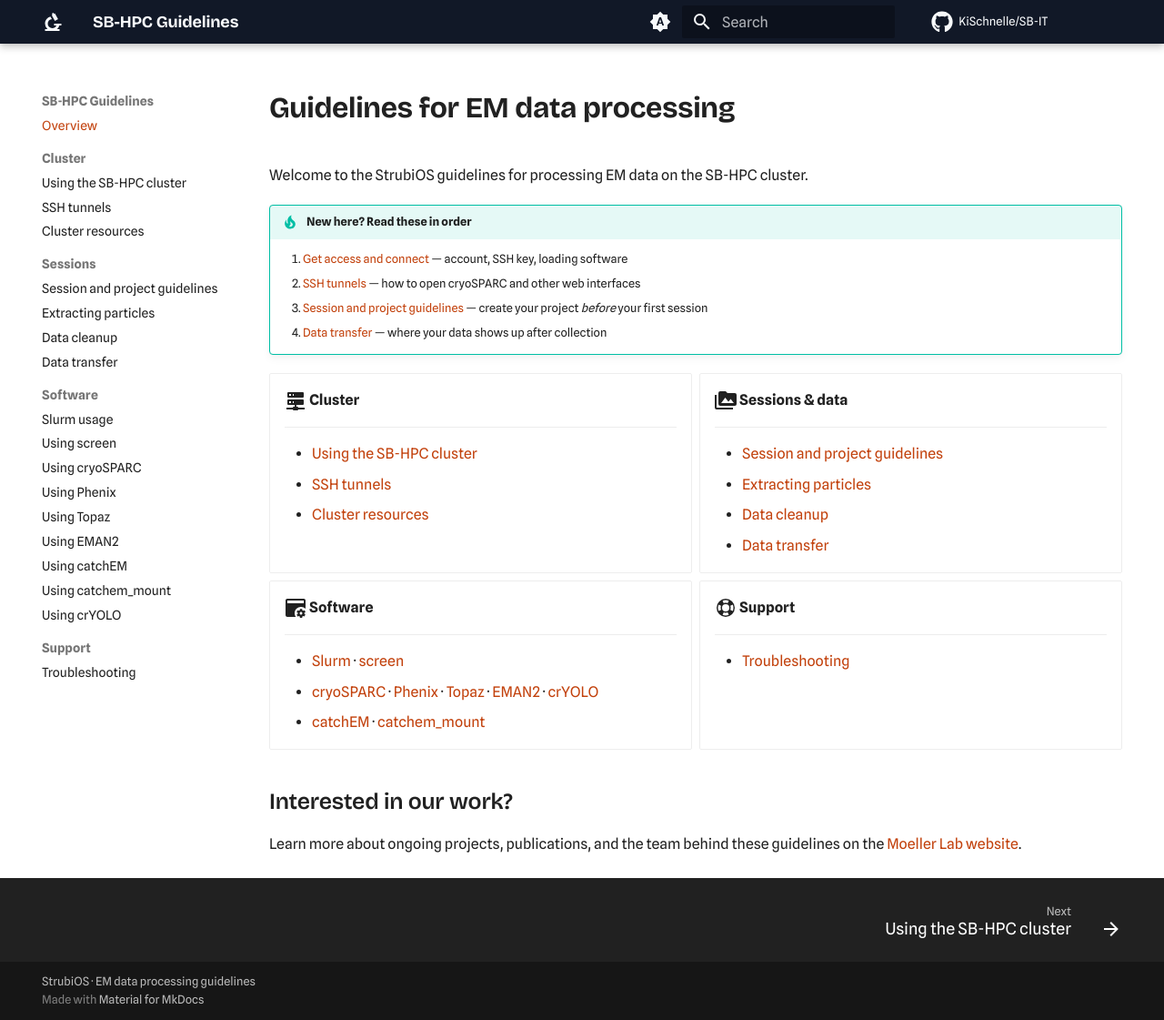
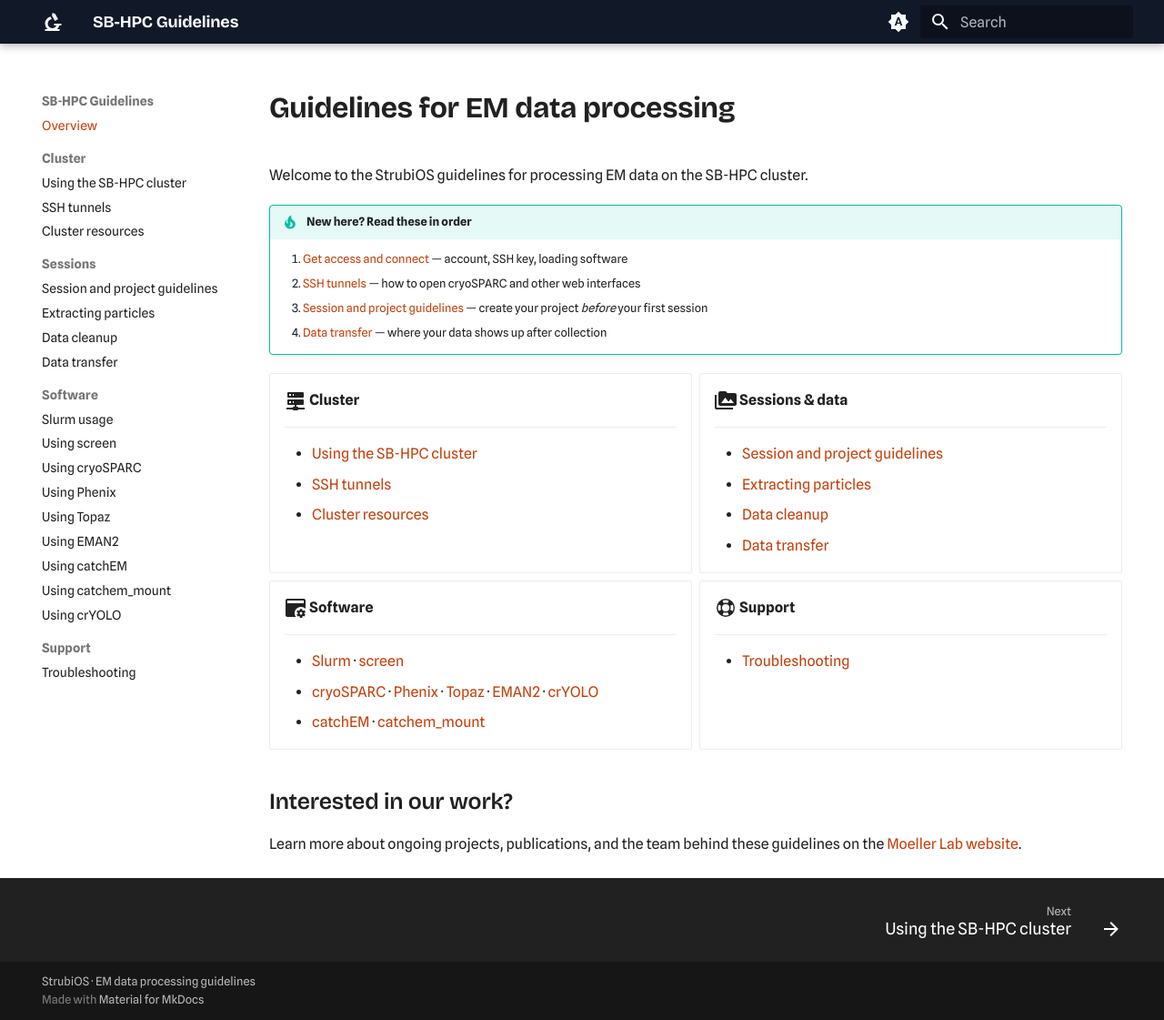
Before and after one commit to KiSchnelle/SB-IT, an MkDocs documentation site: the page built from docs/index.md, in a window 1280 px wide and 1121 px high. Shown: the whole window at 91% size. Built offline with MkDocs 1.6.1 and Material for MkDocs 9.7.7, drawn with Linux system fonts in a browser that asks for light colours; plug-ins that fetch from the network failed and are left out; comment, search, counter and statistics services are not loaded.

Commit message:
Remove the GitHub repository link from the header
With repo_url set, Material fetches star and fork counts from
api.github.com in the visitor's browser. That is the third-party request
the privacy plugin is there to avoid, and the link only showed "0 stars,
0 forks" to users who have no use for the repository.

```diff
--- a/mkdocs.yml
+++ b/mkdocs.yml
@@ -1,9 +1,6 @@
 site_name: SB-HPC Guidelines
 site_description: Guidelines for EM data processing on the SB-HPC cluster (StrubiOS)
 site_url: https://kischnelle.github.io/SB-IT/
-repo_url: https://github.com/KiSchnelle/SB-IT
-repo_name: KiSchnelle/SB-IT
-edit_uri: edit/main/docs/
 copyright: StrubiOS · EM data processing guidelines
 
 docs_dir: docs
@@ -22,7 +19,6 @@
   favicon: assets/favicon.svg
   icon:
     logo: material/microscope
-    repo: fontawesome/brands/github
   font:
     text: Spline Sans
     code: JetBrains Mono
```
